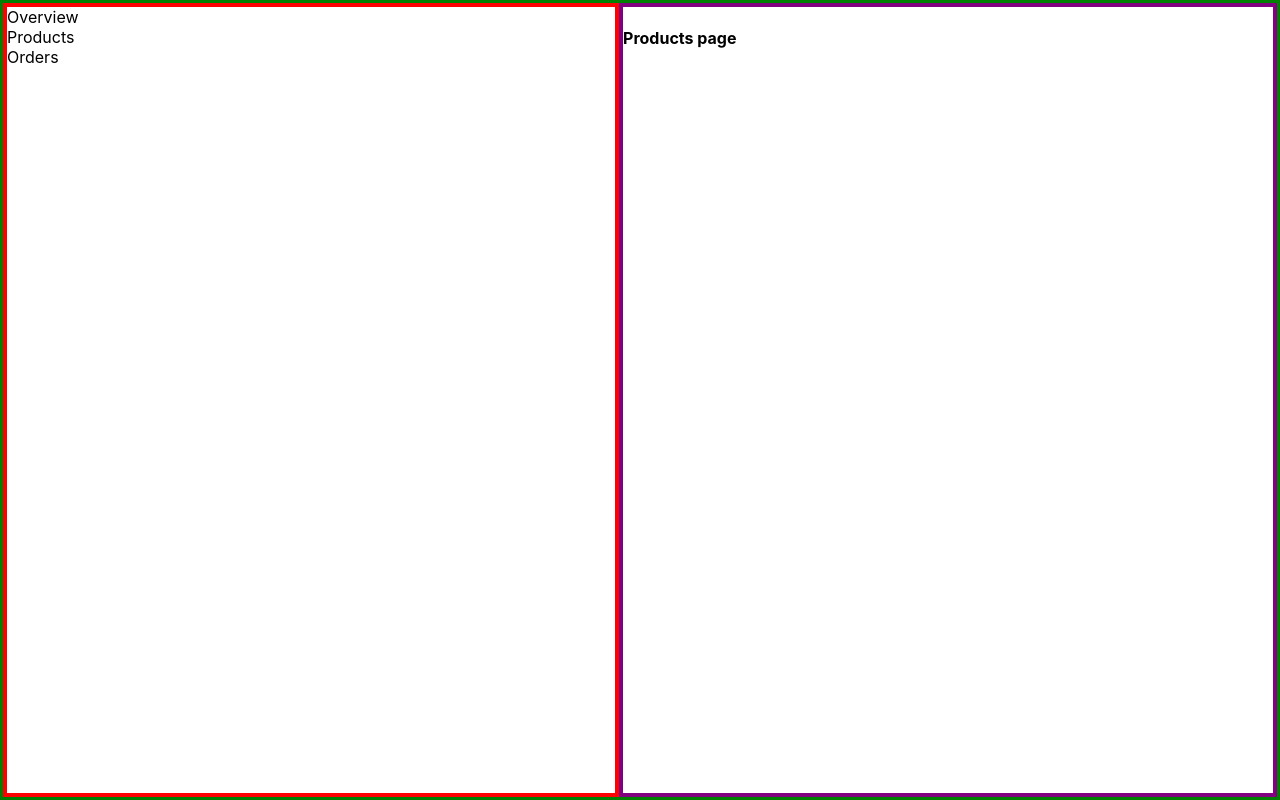
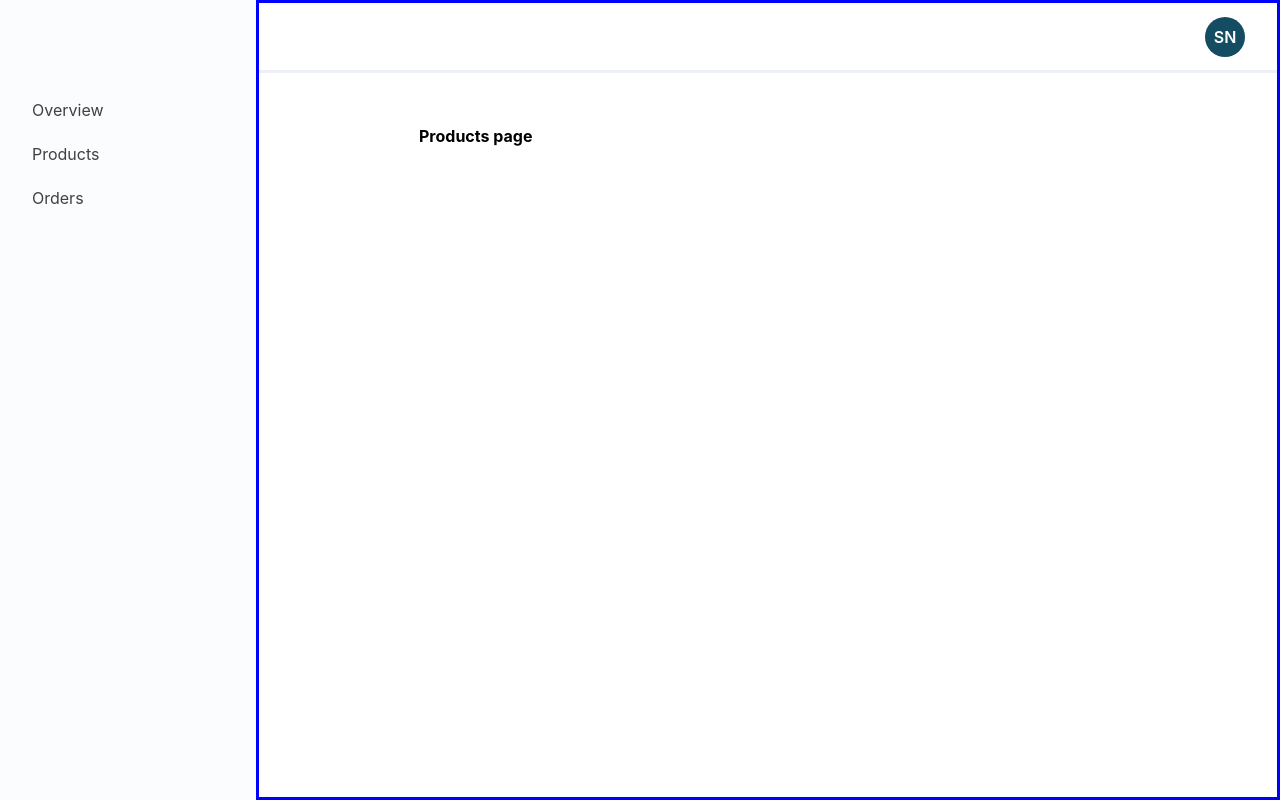
Before and after one commit to Jeezman/tora, a Next.js app in the folder client/: page /dashboard/products in a window 1280 px wide. Built offline with nearby package versions, Linux system fonts and the light colour scheme.

Commit message:
Update dashboard layout structure and styling

```diff
--- a/client/components/DashboardLayout.module.css
+++ b/client/components/DashboardLayout.module.css
@@ -1,16 +1,52 @@
 .container {
-    display: grid;
-    border: 3px solid green;
-    grid-template-columns: auto auto;
-    height: 100vh;
+  display: flex;
+  height: 100vh;
 }
 
 .sidebar {
-    display: flex;
-    flex-direction: column;
-    border: 4px solid red;
+  display: flex;
+  flex-direction: column;
+  background-color: rgba(251, 252, 253,1);
+  border-color: rgba(237,241,245,1);
+  border-right-width: 1px;
+  flex-shrink: 0;
+  height: 100%;
+  margin-top: 0;
+  padding-top: 1.25rem;
+  /* position: fixed; */
+  z-index: 20;
+  width: 20%;
+}
+
+.sidebar_menu {
+  padding-top: 5rem;
+  padding-left: 2rem;
+  display: flex;
+  flex-direction: column;;
+}
+
+.sidebar_menu_item {
+    display: block;
+  margin-bottom: 1.5rem;
+  padding-bottom: 0;
+  display: flex;
+  align-items: center;
+    color: rgb(16,18,20, 0.8);
+}
+.sidebar_menu_item::hover {
+color: rgb(72, 150, 240, 1);
+}
+
+.dashboard {
+    border: 3px solid blue;
+    width: 80%;
 }
 
 .content {
-    border: 4px solid purple;
+  padding-top: 2rem;
+  padding-left: 10rem;
+  /* margin: 0 auto; */
+  /* max-width: 1440px; */
+  /* margin-left: 240px; */
+  /* margin-right: 240px; */
 }
--- a/client/components/DashboardLayout.tsx
+++ b/client/components/DashboardLayout.tsx
@@ -2,6 +2,7 @@ import React, { FC } from 'react';
 import styles from './DashboardLayout.module.css';
 import Head from 'next/head';
 import Link from 'next/link';
+import { DashboardTopNav } from './DashboardNav';
 
 const name = 'Taro';
 export const siteTitle = 'Bitcoin/Lightning store front';
@@ -28,17 +29,23 @@ export const DashboardLayout: FC<DashboardLayoutProps> = ({ children }) => {
       </Head>
       <section className={styles.container}>
         <aside className={styles.sidebar}>
+          <div className={styles.sidebar_menu}>
             <Link href="/dashboard/overview/">
-            <a>Overview</a>
+              <a className={styles.sidebar_menu_item}>Overview</a>
             </Link>
             <Link href="/dashboard/products">
-            <a>Products</a>
+              <a className={styles.sidebar_menu_item}>Products</a>
             </Link>
             <Link href="/dashboard/orders">
-            <a>Orders</a>
+              <a className={styles.sidebar_menu_item}>Orders</a>
             </Link>
+          </div>
         </aside>
-        <aside className={styles.content}>{children}</aside>
+
+        <aside className={styles.dashboard}>
+          <DashboardTopNav />
+          <div className={styles.content}>{children}</div>
+        </aside>
       </section>
     </main>
   );
--- /dev/null
+++ b/client/components/DashboardNav.tsx
@@ -0,0 +1,13 @@
+import React, { FC } from 'react';
+import styles from '../styles/DashboardTopNav.module.css';
+import { getUserInitials } from '../util/getUserInitials';
+
+
+export const DashboardTopNav: FC = () => {
+    return <div className={styles.top_nav}>
+        <div></div>
+        <div>
+            <div className={styles.avatar}>{getUserInitials("Satoshi Nakamoto")}</div>
+        </div>
+    </div>
+}
--- /dev/null
+++ b/client/components/DashboardSidebar.tsx
@@ -0,0 +1,6 @@
+import React, { FC } from 'react';
+
+
+export const DashboardSidebar: FC = () => {
+    return null
+}
--- /dev/null
+++ b/client/styles/DashboardTopNav.module.css
@@ -0,0 +1,25 @@
+.top_nav {
+    display: flex;
+    width: 100%;
+    height: 70px;
+    margin-right: 144px;
+    justify-content: space-between;
+    align-items: center;
+    border-color: rgba(237,241,245,1);
+    border-bottom-width: 1;
+    border-bottom-style: solid;
+    padding: 2rem;
+}
+
+.avatar {
+    position: relative;
+    height: 40px;
+    width: 40px;
+    border-radius: 50%;
+    background-color: rgb(20, 77, 97);
+    color: #fff;
+    font-weight: 600;
+    display: flex;
+    align-items: center;
+    justify-content: center;
+}
--- /dev/null
+++ b/client/util/getUserInitials.ts
@@ -0,0 +1,9 @@
+export const getUserInitials = (name: string) => {
+  if (!name) return ''
+
+  const initials_arr = name.trim().split(' ');
+  if (initials_arr.length > 1 && initials_arr[1] != '') {
+    return `${initials_arr[0][0]}${initials_arr[1][0]}`;
+  }
+  return initials_arr[0][0];
+};
```
Lines whose indentation alone changed are shown as unchanged.
